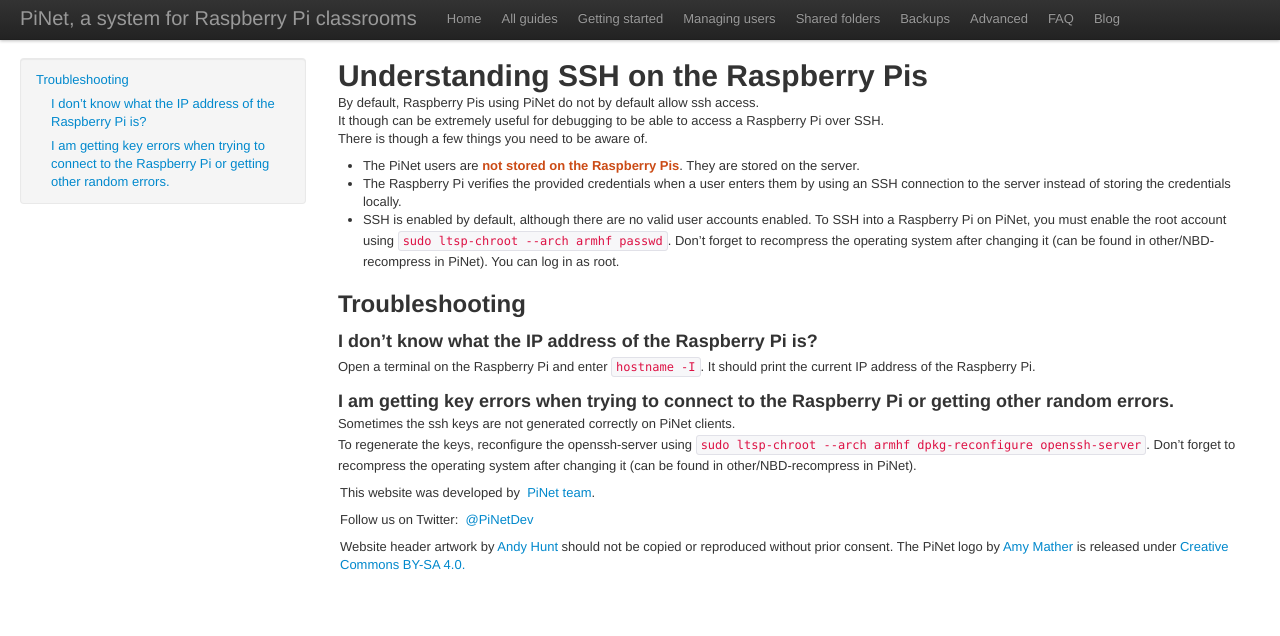
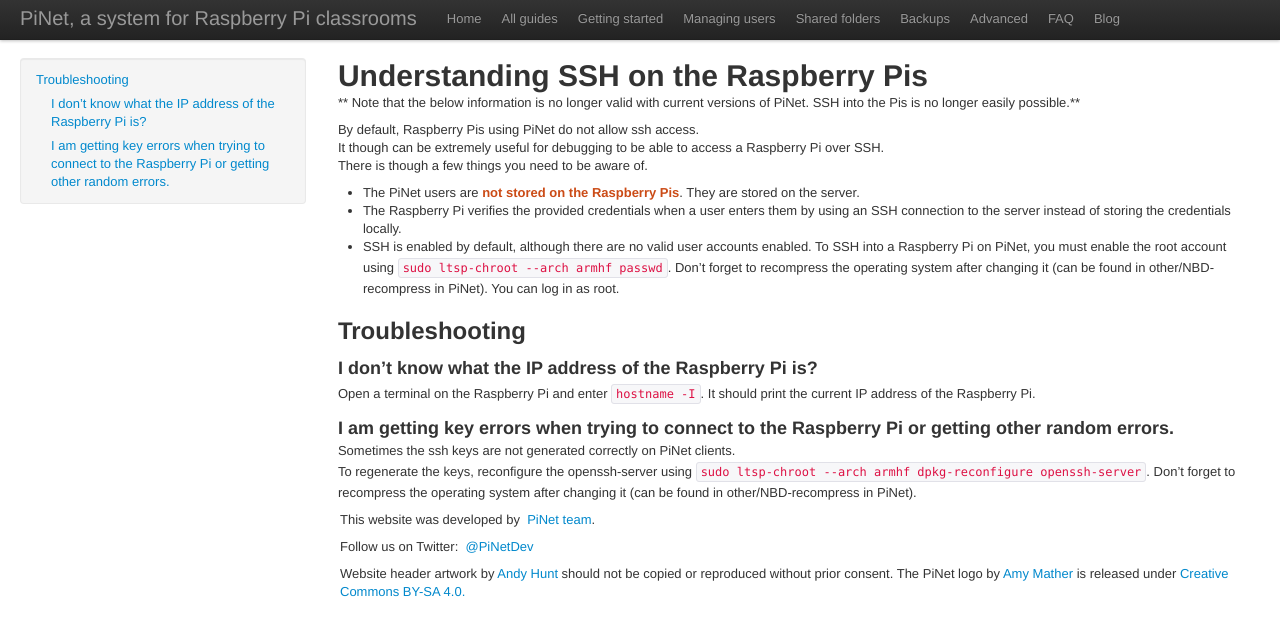
Before and after one commit to PiNet/PiNet.github.io, a Jekyll site: the page built from articles/advanced/ssh-information.md, in a window 1280 px wide. Shown: the top 636 px of the page. Built offline with Jekyll 4.4.1, drawn with Linux system fonts in a browser that asks for light colours; some web fonts are replaced.

Commit message:
Updated SSH information

```diff
--- a/articles/advanced/ssh-information.md
+++ b/articles/advanced/ssh-information.md
@@ -5,7 +5,10 @@
 
 Understanding SSH on the Raspberry Pis
 ======
-By default, Raspberry Pis using PiNet do not by default allow ssh access.
+
+** Note that the below information is no longer valid with current versions of PiNet. SSH into the Pis is no longer easily possible.**
+
+By default, Raspberry Pis using PiNet do not allow ssh access.
 It though can be extremely useful for debugging to be able to access a Raspberry Pi over SSH.
 There is though a few things you need to be aware of.
 - The PiNet users are **not stored on the Raspberry Pis**. They are stored on the server.
```
